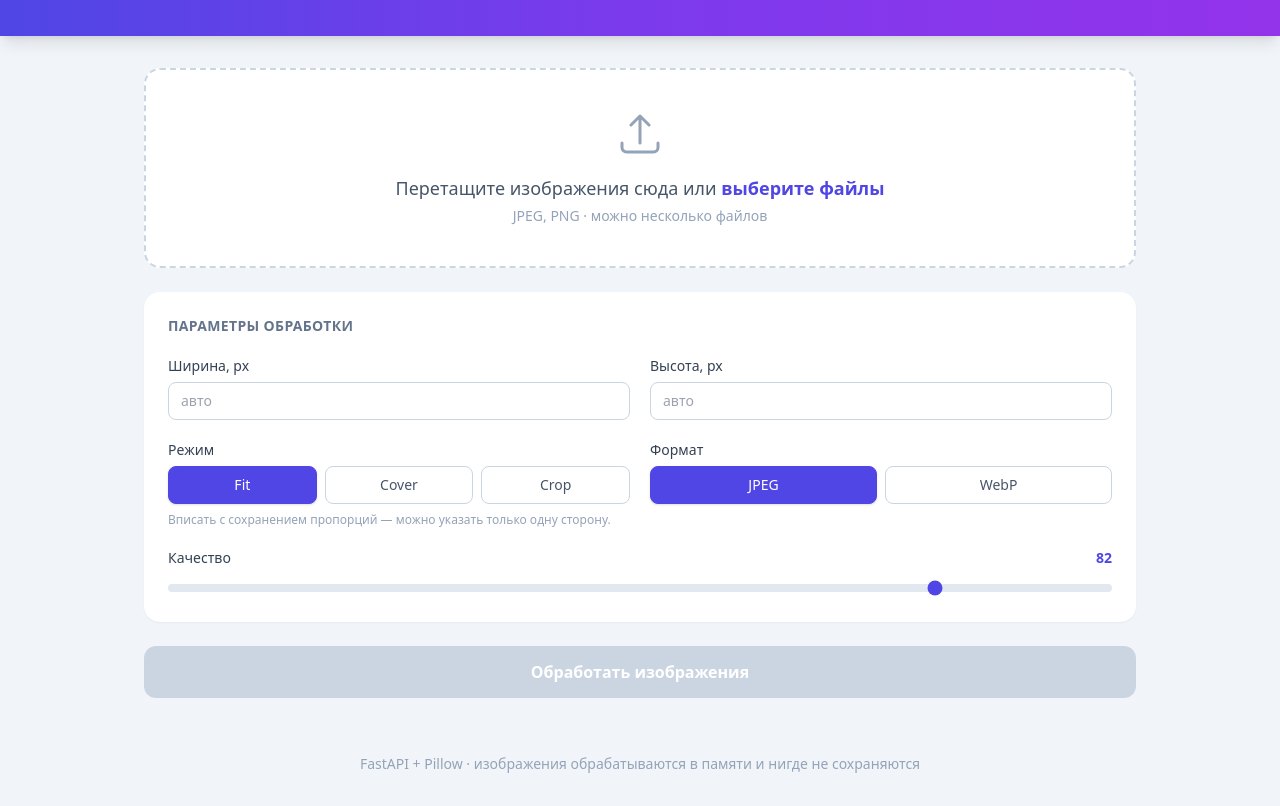
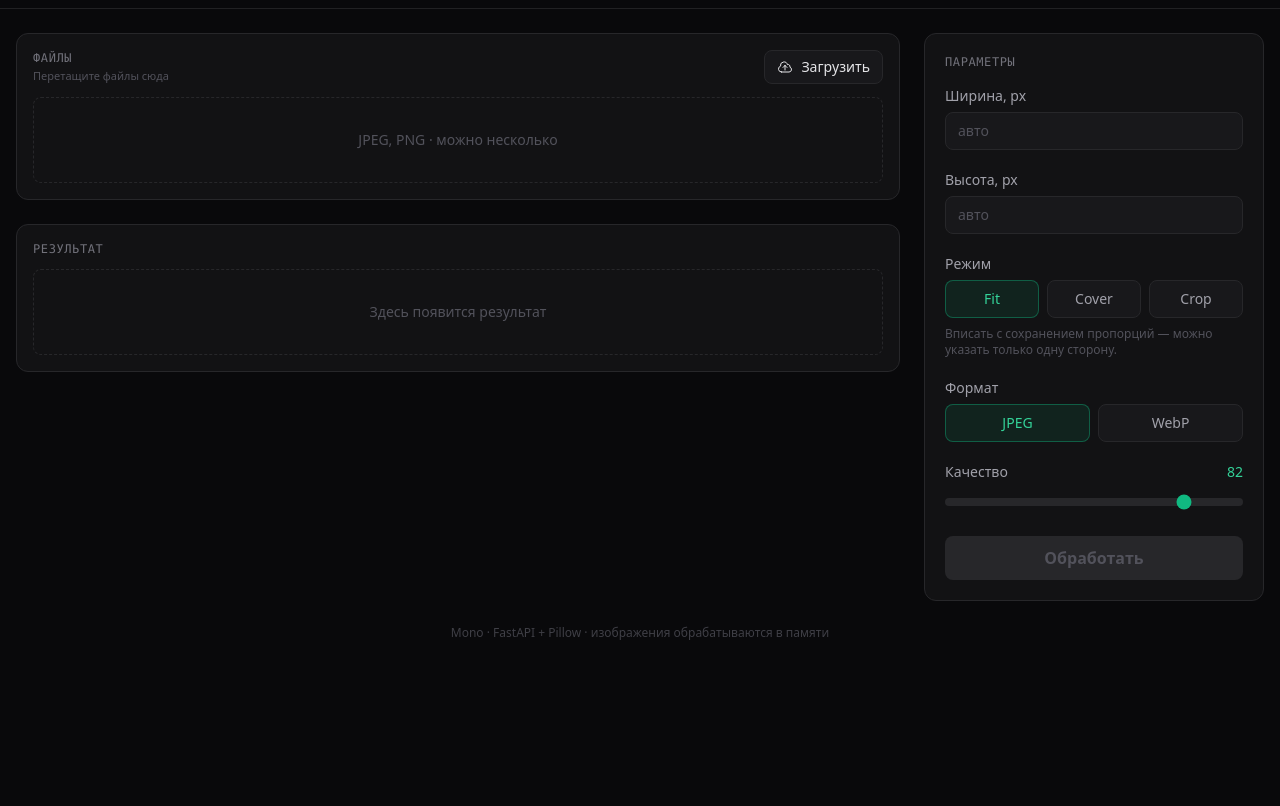
Before and after one commit to selvnv/image-processor, a plain HTML site: page web/index.html in a window 1280 px wide. Shown: the part 112-918 px from the top of the page. After the commit the page ends 800 px from the top, so only its background shows below. Drawn offline with nearby package versions, Linux system fonts and the light colour scheme.

Commit message:
Update index.html

```diff
--- a/web/index.html
+++ b/web/index.html
@@ -3,167 +3,172 @@
 <head>
   <meta charset="UTF-8" />
   <meta name="viewport" content="width=device-width, initial-scale=1.0" />
-  <title>Image Processor</title>
-  <script src="https://cdn.tailwindcss.com"></script>
+  <title>Image Processor — Mono</title>
+</title>  <script src="https://cdn.tailwindcss.com"></script>
   <script defer src="https://cdn.jsdelivr.net/npm/alpinejs@3.14.1/dist/cdn.min.js"></script>
   <style>[x-cloak]{display:none!important}</style>
 </head>
-<body class="min-h-screen bg-slate-100 text-slate-800 antialiased">
+<body class="min-h-screen bg-zinc-950 text-zinc-100 antialiased">
 
-  <header class="bg-gradient-to-r from-indigo-600 via-violet-600 to-purple-600 text-white shadow-lg">
-    <div class="max-w-5xl mx-auto px-6 py-10">
-      <h1 class="text-3xl font-bold tracking-tight">Image Processor</h1>
-      <p class="mt-2 text-indigo-100">Ресайз, обрезка и сжатие изображений прямо в браузере</p>
-    </div>
+  <header class="max-w-7xl mx-auto px-6 pt-10 pb-6 border-b border-zinc-800/80">
+    <p class="text-xs font-mono uppercase tracking-[0.2em] text-emerald-400">image / processor</p>
+    <h1 class="mt-2 text-2xl font-semibold tracking-tight">Обработка изображений</h1>
   </header>
 
-  <main class="max-w-5xl mx-auto px-4 py-8" x-data="imageApp()" x-cloak>
+  <main class="max-w-7xl mx-auto px-4 py-6" x-data="imageApp()" x-cloak>
+    <div class="grid grid-cols-1 lg:grid-cols-[minmax(0,1fr)_340px] gap-6 lg:items-start">
 
-    <div class="mb-6">
-      <div
+      <!-- Left column -->
+      <div class="flex flex-col gap-6">
+
+        <!-- Upload + files -->
+        <section
           @dragover.prevent="dragging = true"
           @dragleave.prevent="dragging = false"
           @drop.prevent="dragging = false; addFiles($event.dataTransfer.files)"
-        @click="$refs.fileInput.click()"
-        :class="dragging ? 'border-indigo-500 bg-indigo-50' : 'border-slate-300 bg-white hover:border-indigo-400'"
-        class="border-2 border-dashed rounded-2xl p-10 text-center cursor-pointer transition-colors"
+          class="rounded-xl border bg-zinc-900/60 p-4 transition-colors"
+          :class="dragging ? 'border-emerald-500/60 bg-emerald-500/5' : 'border-zinc-800'"
         >
-        <input
-          type="file"
-          x-ref="fileInput"
-          multiple
-          accept=".jpg,.jpeg,.png,image/jpeg,image/png"
-          class="hidden"
-          @change="addFiles($event.target.files)"
-        />
-        <svg xmlns="http://www.w3.org/2000/svg" fill="none" viewBox="0 0 24 24" stroke-width="1.5" stroke="currentColor" class="mx-auto h-12 w-12 text-slate-400">
-          <path stroke-linecap="round" stroke-linejoin="round" d="M3 16.5v2.25A2.25 2.25 0 005.25 21h13.5A2.25 2.25 0 0021 18.75V16.5m-13.5-9L12 3m0 0l4.5 4.5M12 3v13.5" />
+          <div class="flex items-center justify-between gap-3 mb-3">
+            <div>
+              <h2 class="text-xs font-mono uppercase tracking-wider text-zinc-500">Файлы <span class="text-zinc-400" x-show="files.length" x-text="'(' + files.length + ')'"></span></h2>
+              <p class="text-[11px] text-zinc-600 mt-0.5" x-show="!files.length">Перетащите файлы сюда</p>
+            </div>
+            <button type="button" @click="$refs.fileInput.click()"
+              class="inline-flex items-center gap-2 px-3 py-1.5 rounded-lg border border-zinc-800 bg-zinc-900 text-sm text-zinc-200 hover:border-emerald-500/40 hover:text-emerald-400 transition-colors">
+              <svg xmlns="http://www.w3.org/2000/svg" fill="none" viewBox="0 0 24 24" stroke-width="1.5" stroke="currentColor" class="h-4 w-4">
+                <path stroke-linecap="round" stroke-linejoin="round" d="M12 16.5V9.75m0 0l3 3m-3-3l-3 3M6.75 19.5a4.5 4.5 0 01-1.41-8.775 5.25 5.25 0 0110.233-2.33 3 3 0 013.758 3.848A3.752 3.752 0 0118 19.5H6.75z" />
               </svg>
-        <p class="mt-4 text-lg font-medium text-slate-600">
-          Перетащите изображения сюда или <span class="text-indigo-600 font-semibold">выберите файлы</span>
-        </p>
-        <p class="mt-1 text-sm text-slate-400">JPEG, PNG · можно несколько файлов</p>
-      </div>
+              Загрузить
+            </button>
+            <input type="file" x-ref="fileInput" multiple accept=".jpg,.jpeg,.png,image/jpeg,image/png" class="hidden" @change="addFiles($event.target.files)" />
           </div>
 
           <template x-if="files.length">
-      <div class="mb-6 bg-white rounded-2xl shadow-sm p-5">
-        <div class="flex items-center justify-between mb-3">
-          <h2 class="text-sm font-semibold text-slate-500 uppercase tracking-wide">
-            Файлы (<span x-text="files.length"></span>)
-          </h2>
-          <button type="button" @click="clearAll()" class="text-sm text-slate-400 hover:text-red-500 transition-colors">Очистить</button>
-        </div>
-        <div class="grid grid-cols-2 sm:grid-cols-3 md:grid-cols-4 lg:grid-cols-5 gap-3">
+            <div class="grid grid-cols-2 sm:grid-cols-3 md:grid-cols-4 gap-3">
               <template x-for="(item, index) in files" :key="index">
-            <div class="relative rounded-lg border border-slate-200 overflow-hidden bg-slate-50">
-              <img :src="item.url" class="h-24 w-full object-cover" />
-              <button type="button" @click="removeFile(index)"
-                class="absolute top-1.5 right-1.5 h-6 w-6 rounded-full bg-black/60 text-white text-sm leading-none flex items-center justify-center hover:bg-red-500 transition-colors">×</button>
+                <div class="relative rounded-lg border border-zinc-800 overflow-hidden bg-zinc-900/50">
+                  <img :src="item.url" class="h-20 w-full object-cover" />
+                  <button type="button" @click="removeFile(index)" class="absolute top-1.5 right-1.5 h-5 w-5 rounded-full bg-zinc-800/80 text-zinc-300 text-xs leading-none flex items-center justify-center hover:bg-red-500/80 hover:text-white transition-colors">×</button>
                   <div class="px-2 py-1.5">
-                <p class="text-xs text-slate-600 truncate" :title="item.file.name" x-text="item.file.name"></p>
-                <p class="text-[11px] text-slate-400" x-text="formatSize(item.file.size)"></p>
+                    <p class="text-xs text-zinc-300 truncate" :title="item.file.name" x-text="item.file.name"></p>
+                    <p class="text-[11px] text-zinc-500" x-text="formatSize(item.file.size)"></p>
                   </div>
                 </div>
               </template>
             </div>
+          </template>
+
+          <template x-if="!files.length">
+            <div class="rounded-lg border border-dashed border-zinc-800 py-8 text-center text-sm text-zinc-600">
+              JPEG, PNG · можно несколько
+            </div>
+          </template>
+        </section>
+
+        <!-- Results -->
+        <section class="rounded-xl border border-zinc-800 bg-zinc-900/60 p-4">
+          <h2 class="text-xs font-mono uppercase tracking-wider text-zinc-500 mb-3">Результат</h2>
+
+          <template x-if="error">
+            <div class="rounded-lg border border-red-500/30 bg-red-500/10 text-red-300 px-3 py-2.5 flex items-start justify-between gap-3">
+              <span class="text-sm" x-text="error"></span>
+              <button type="button" @click="error=''" class="text-red-400 hover:text-red-200 font-bold leading-none">×</button>
             </div>
           </template>
 
-    <div class="bg-white rounded-2xl shadow-sm p-6 mb-6">
-      <h2 class="text-sm font-semibold text-slate-500 uppercase tracking-wide mb-5">Параметры обработки</h2>
-      <div class="grid grid-cols-1 md:grid-cols-2 gap-5">
+          <template x-if="resultUrl && !error">
             <div>
-          <label class="block text-sm font-medium text-slate-700 mb-1.5">Ширина, px</label>
+              <template x-if="resultIsImage">
+                <img :src="resultUrl" class="max-h-80 rounded-lg border border-zinc-800" />
+              </template>
+              <template x-if="!resultIsImage">
+                <div class="rounded-lg border border-zinc-800 bg-zinc-900/50 p-6 text-center text-zinc-500">Архив с результатами готов.</div>
+              </template>
+              <button type="button" @click="download()"
+                class="mt-3 inline-flex items-center gap-2 px-4 py-2 rounded-lg bg-emerald-500 hover:bg-emerald-400 text-zinc-950 text-sm font-semibold transition-colors">
+                Скачать <span class="font-normal opacity-80" x-text="resultName"></span>
+              </button>
+            </div>
+          </template>
+
+          <template x-if="!resultUrl && !error">
+            <div class="rounded-lg border border-dashed border-zinc-800 py-8 text-center text-sm text-zinc-600">
+              Здесь появится результат
+            </div>
+          </template>
+        </section>
+      </div>
+
+      <!-- Params panel -->
+      <aside class="rounded-xl border border-zinc-800 bg-zinc-900/60 p-5 lg:sticky lg:top-6">
+        <h2 class="text-xs font-mono uppercase tracking-wider text-zinc-500 mb-4">Параметры</h2>
+        <div class="space-y-5">
+          <div>
+            <label class="block text-sm text-zinc-400 mb-1.5">Ширина, px</label>
             <input type="number" min="1" x-model="width" placeholder="авто"
-            class="w-full rounded-lg border border-slate-300 px-3 py-2 text-sm focus:outline-none focus:ring-2 focus:ring-indigo-500" />
+              class="w-full rounded-lg border border-zinc-800 bg-zinc-900 px-3 py-2 text-sm text-zinc-100 placeholder-zinc-600 focus:outline-none focus:ring-1 focus:ring-emerald-500/50 focus:border-emerald-500/40" />
           </div>
           <div>
-          <label class="block text-sm font-medium text-slate-700 mb-1.5">Высота, px</label>
+            <label class="block text-sm text-zinc-400 mb-1.5">Высота, px</label>
             <input type="number" min="1" x-model="height" placeholder="авто"
-            class="w-full rounded-lg border border-slate-300 px-3 py-2 text-sm focus:outline-none focus:ring-2 focus:ring-indigo-500" />
+              class="w-full rounded-lg border border-zinc-800 bg-zinc-900 px-3 py-2 text-sm text-zinc-100 placeholder-zinc-600 focus:outline-none focus:ring-1 focus:ring-emerald-500/50 focus:border-emerald-500/40" />
           </div>
 
           <div>
-          <label class="block text-sm font-medium text-slate-700 mb-1.5">Режим</label>
+            <label class="block text-sm text-zinc-400 mb-1.5">Режим</label>
             <div class="grid grid-cols-3 gap-2">
               <button type="button" @click="mode='fit'"
-              :class="mode==='fit' ? 'bg-indigo-600 text-white border-indigo-600 shadow' : 'bg-white text-slate-600 border-slate-300 hover:border-indigo-400'"
-              class="px-3 py-2 rounded-lg border text-sm font-medium transition-colors">Fit</button>
+                :class="mode==='fit' ? 'bg-emerald-500/10 text-emerald-400 border-emerald-500/40' : 'bg-zinc-900 border-zinc-800 text-zinc-400 hover:border-zinc-600'"
+                class="px-2 py-2 rounded-lg border text-sm font-medium transition-colors">Fit</button>
               <button type="button" @click="mode='cover'"
-              :class="mode==='cover' ? 'bg-indigo-600 text-white border-indigo-600 shadow' : 'bg-white text-slate-600 border-slate-300 hover:border-indigo-400'"
-              class="px-3 py-2 rounded-lg border text-sm font-medium transition-colors">Cover</button>
+                :class="mode==='cover' ? 'bg-emerald-500/10 text-emerald-400 border-emerald-500/40' : 'bg-zinc-900 border-zinc-800 text-zinc-400 hover:border-zinc-600'"
+                class="px-2 py-2 rounded-lg border text-sm font-medium transition-colors">Cover</button>
               <button type="button" @click="mode='crop'"
-              :class="mode==='crop' ? 'bg-indigo-600 text-white border-indigo-600 shadow' : 'bg-white text-slate-600 border-slate-300 hover:border-indigo-400'"
-              class="px-3 py-2 rounded-lg border text-sm font-medium transition-colors">Crop</button>
+                :class="mode==='crop' ? 'bg-emerald-500/10 text-emerald-400 border-emerald-500/40' : 'bg-zinc-900 border-zinc-800 text-zinc-400 hover:border-zinc-600'"
+                class="px-2 py-2 rounded-lg border text-sm font-medium transition-colors">Crop</button>
             </div>
-          <p class="mt-2 text-xs text-slate-400" x-text="modeHint"></p>
+            <p class="mt-2 text-xs text-zinc-600" x-text="modeHint"></p>
           </div>
 
           <div>
-          <label class="block text-sm font-medium text-slate-700 mb-1.5">Формат</label>
+            <label class="block text-sm text-zinc-400 mb-1.5">Формат</label>
             <div class="grid grid-cols-2 gap-2">
               <button type="button" @click="format='jpeg'"
-              :class="format==='jpeg' ? 'bg-indigo-600 text-white border-indigo-600 shadow' : 'bg-white text-slate-600 border-slate-300 hover:border-indigo-400'"
+                :class="format==='jpeg' ? 'bg-emerald-500/10 text-emerald-400 border-emerald-500/40' : 'bg-zinc-900 border-zinc-800 text-zinc-400 hover:border-zinc-600'"
                 class="px-3 py-2 rounded-lg border text-sm font-medium transition-colors">JPEG</button>
               <button type="button" @click="format='webp'"
-              :class="format==='webp' ? 'bg-indigo-600 text-white border-indigo-600 shadow' : 'bg-white text-slate-600 border-slate-300 hover:border-indigo-400'"
+                :class="format==='webp' ? 'bg-emerald-500/10 text-emerald-400 border-emerald-500/40' : 'bg-zinc-900 border-zinc-800 text-zinc-400 hover:border-zinc-600'"
                 class="px-3 py-2 rounded-lg border text-sm font-medium transition-colors">WebP</button>
             </div>
           </div>
 
-        <div class="md:col-span-2">
-          <label class="flex items-center justify-between text-sm font-medium text-slate-700 mb-1.5">
-            <span>Качество</span></span>
-            <span class="text-indigo-600 font-semibold" x-text="quality"></span>
+          <div>
+            <label class="flex items-center justify-between text-sm text-zinc-400 mb-1.5">
+              <span>Качество</span>
+              <span class="font-mono</span> text-emerald-400" x-text="quality"></span>
             </label>
             <input type="range" min="1" max="100" x-model.number="quality"
-            class="w-full h-2 bg-slate-200 rounded-lg appearance-none cursor-pointer accent-indigo-600" />
-        </div>
+              class="w-full h-2 bg-zinc-800 rounded-lg appearance-none cursor-pointer accent-emerald-500" />
           </div>
         </div>
 
-    <div class="mb-6">
         <button type="button" @click="process()" :disabled="!files.length || processing"
-        class="w-full flex items-center justify-center gap-2 px-6 py-3.5 rounded-xl font-semibold text-white transition-colors"
-        :class="(!files.length || processing) ? 'bg-slate-300 cursor-not-allowed' : 'bg-indigo-600 hover:bg-indigo-700'">
-        <svg x-show="processing" class="animate-spin h-5 w-5 text-white" xmlns="http://www.w3.org/2000/svg" fill="none" viewBox="0 0 24 24">
+          class="mt-6 w-full flex items-center justify-center gap-2 px-4 py-2.5 rounded-lg font-semibold transition-colors"
+          :class="(!files.length || processing) ? 'bg-zinc-800 text-zinc-600 cursor-not-allowed' : 'bg-emerald-500 text-zinc-950 hover:bg-emerald-400'">
+          <svg x-show="processing" class="animate-spin h-4 w-4" xmlns="http://www.w3.org/2000/svg" fill="none" viewBox="0 0 24 24">
             <circle class="opacity-25" cx="12" cy="12" r="10" stroke="currentColor" stroke-width="4"></circle>
             <path class="opacity-75" fill="currentColor" d="M4 12a8 8 0 018-8V0C5.373 0 0 5.373 0 12h4zm2 5.291A7.962 7.962 0 014 12H0c0 3.042 1.135 5.824 3 7.938l3-2.647z"></path>
           </svg>
-        <span x-text="processing ? 'Обработка…' : 'Обработать изображения'"></span>
+          <span x-text="processing ? 'Обработка…' : 'Обработать'"></span>
         </button>
+      </aside>
+
     </div>
-
-    <template x-if="error">
-      <div class="mb-6 bg-red-50 border border-red-200 text-red-700 rounded-xl px-4 py-3 flex items-start justify-between gap-3">
-        <span class="text-sm" x-text="error"></span>
-        <button type="button" @click="error=''" class="text-red-400 hover:text-red-600 font-bold leading-none">×</button>
-      </div>
-    </template>
-
-    <template x-if="resultUrl">
-      <div class="bg-white rounded-2xl shadow-sm p-6">
-        <h2 class="text-sm font-semibold text-slate-500 uppercase tracking-wide mb-3">Результат</h2>
-        <template x-if="resultIsImage">
-          <img :src="resultUrl" class="max-h-96 rounded-lg border border-slate-200 bg-slate-50" />
-        </template>
-        <template x-if="!resultIsImage">
-          <div class="rounded-lg border border-slate-200 bg-slate-50 p-6 text-center text-slate-500">
-            Архив с результатами готов к скачиванию.
-          </div>
-        </template>
-        <button type="button" @click="download()"
-          class="mt-4 inline-flex items-center gap-2 px-5 py-2.5 rounded-lg bg-indigo-600 hover:bg-indigo-700 text-white text-sm font-semibold transition-colors">
-          Скачать <span class="font-normal text-indigo-200" x-text="resultName"></span>
-        </button>
-      </div>
-    </template>
-
   </main>
 
-  <footer class="max-w-5xl mx-auto px-4 pb-8 text-center text-sm text-slate-400">
-    FastAPI + Pillow · изображения обрабатываются в памяти и нигде не сохраняются
+  <footer class="max-w-7xl mx-auto px-4 pb-8 text-center text-xs text-zinc-700">
+    Mono · FastAPI + Pillow · изображения обрабатываются в памяти
   </footer>
 
   <script>
```
Lines whose indentation alone changed are shown as unchanged.
